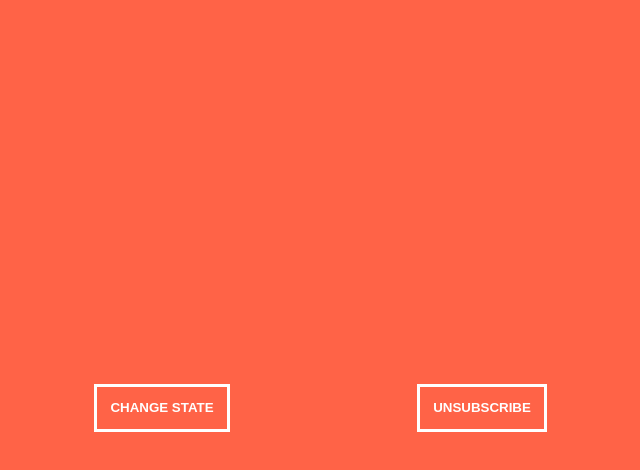
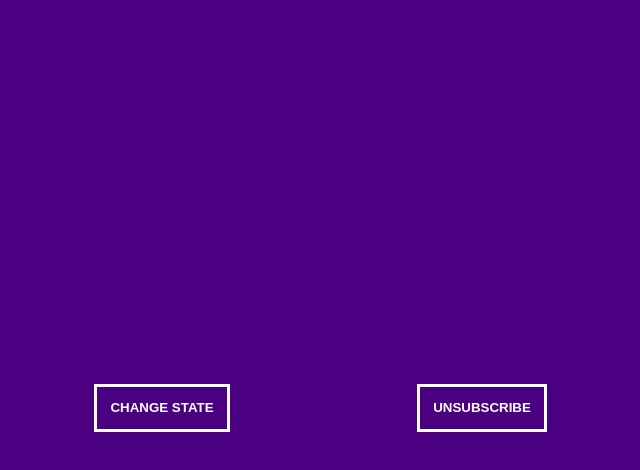
Before and after one commit to EugenTepin/vanilla-state-share, a website: page index.html in a window 1280 px wide. Both pictures are taken after a click on the button "CHANGE STATE". Shown: the whole page, without its empty margins (326-966 px from the left). Drawn offline with Linux system fonts and the light colour scheme.

Commit message:
Implement broadcast channel

```diff
--- a/index.html
+++ b/index.html
@@ -72,13 +72,29 @@
             return colors[getRandomInt(0, colors.length)];
         }
 
-        const setColor = (color) => {
+        const setBgColor = (color) => {
             body.style.backgroundColor = color;
             changeStateBtn.style.backgroundColor = color;
             unsubscribeBtn.style.backgroundColor = color;
         };
 
-        setColor('tomato');
+        setBgColor('tomato');
+
+        const bChannel = new BroadcastChannel('shared_state');
+        const dispatchState = () => {
+            const color = pickColor();
+            setBgColor(color);
+            bChannel.postMessage({ color });
+        };
+
+        const listenState = ({ data }) => {
+            setBgColor(data.color);
+        };
+
+        bChannel.addEventListener('message', listenState);
+
+        changeStateBtn.addEventListener('click', dispatchState);
+        unsubscribeBtn.addEventListener('click', () => bChannel.removeEventListener('message', listenState));
     </script>
 </body>
 
```
